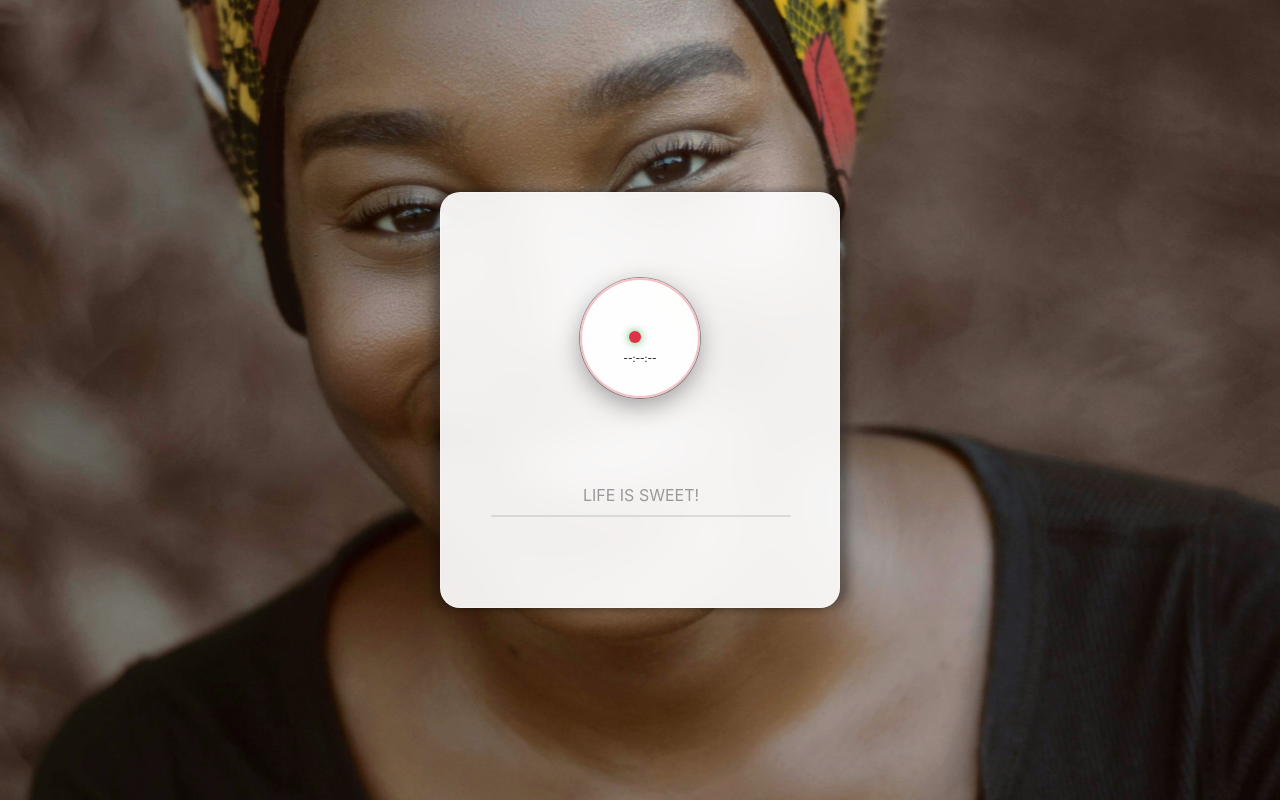
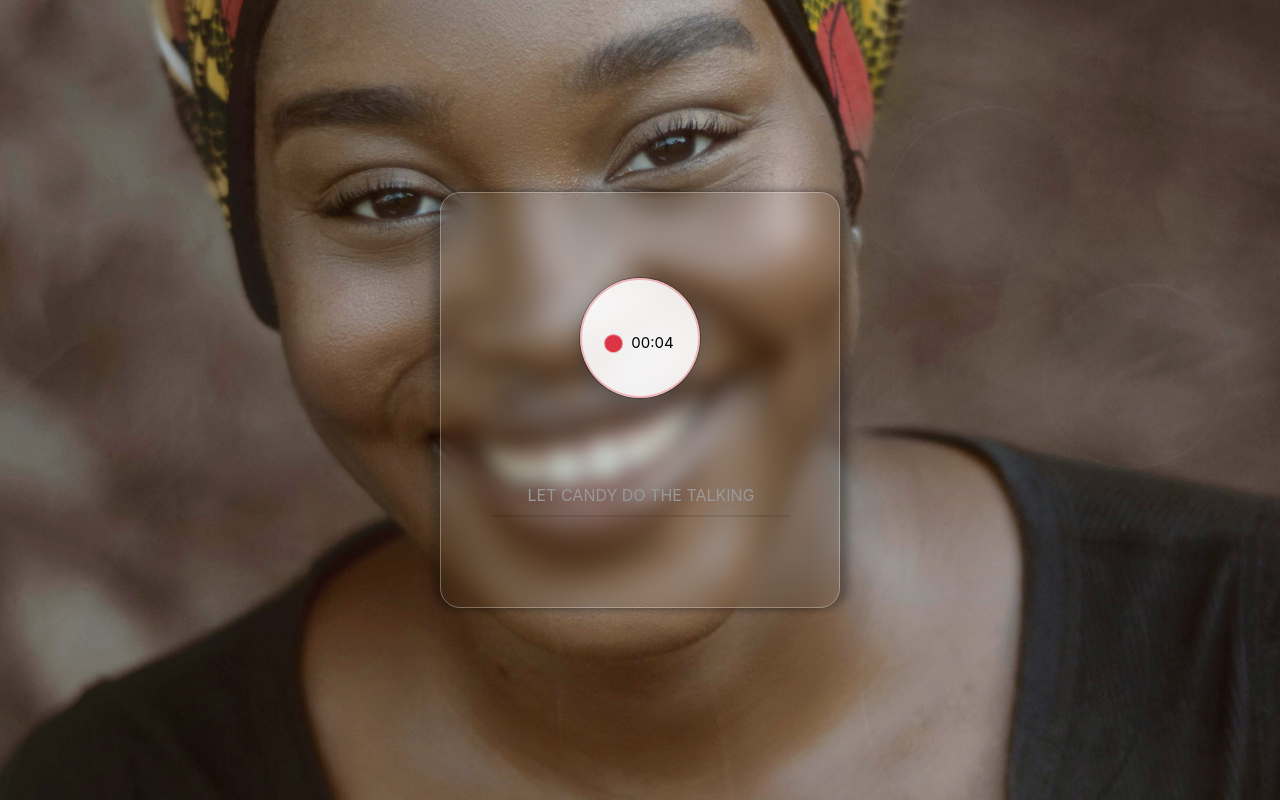
Before and after one commit to Taofeek-Kehinde/Mikibump-s-Calling-Center-Project, a React (Vite) app: page / in a window 1280 px wide. Built offline with nearby package versions, Linux system fonts and the light colour scheme; no server answers; the database is empty.

Commit message:
Audio added

```diff
--- a/src/assets/dashboard.css
+++ b/src/assets/dashboard.css
@@ -81,8 +81,8 @@
   display: flex;
   flex-direction: column;
   gap: 40px;
-  background: rgba(255, 255, 255, 0.92);
-  backdrop-filter: blur(20px);
+  background: transparent;
+  backdrop-filter: blur(10px);
   border-radius: 20px;
  box-shadow:
   -8px 0 10px rgba(0, 0, 0, 0.3),
@@ -130,8 +130,8 @@
 
 .live-dot {
   display: inline-block;
-  width: 12px;
-  height: 12px;
+  width: 15px;
+  height: 15px;
   background-color: #28a745;
   border-radius: 50%;
   box-shadow: 0 0 8px rgba(40, 167, 69, 0.8);
@@ -186,8 +186,9 @@
 }
 
 .live-indicator-container.offline .live-dot {
-  animation: none;
+  animation: pulse 3s infinite;
   margin-right: 8px;
+
 }
 .live-indicator-container.offline {
   cursor: default;
@@ -243,10 +244,11 @@
 }
 
 .live-dot {
-  width: 12px;
-  height: 12px;
+  /* width: 12px; */
+  /* height: 12px; */
   background: green;
   border-radius: 50%;
+  margin-top: -10px;
   animation: pulseDot 1.5s ease-in-out infinite;
 }
 
@@ -310,12 +312,13 @@
 }
 
 .time {
-  font-size: 10px;
+  font-size: 15px;
+  margin-top: -10px;
 }
 
 .live-time {
-  /* margin-top: -10px; */
-  font-size: 12px;
+  margin-top: -10px;
+  font-size: 15px;
   color: #555;
 }
 
@@ -586,7 +589,7 @@ input {
   .live-pointer {
     top: 80%;
     position: absolute;
-pointer-events: auto;
+    pointer-events: auto;
     left: 55%;
     transform: translateX(62px) translateY(-50%);
   }
@@ -786,6 +789,20 @@ pointer-events: auto;
   color: red;
 }
 
+
+@keyframes pulse {
+  0%, 100% {
+    transform: scale(1);
+    box-shadow: 0 0 15px rgba(241, 45, 10, 0.6);
+  }
+  50% {
+    transform: scale(1.2);
+    box-shadow: 0 0 0 10px rgba(184, 22, 38, 0);
+  }
+}
+
+
+
 /* animation: move text from right to left */
 @keyframes slide-right-to-left {
   0% {
--- a/src/assets/dashboard.tsx
+++ b/src/assets/dashboard.tsx
@@ -25,6 +25,7 @@ function Dashboard() {
   const [pulse, setPulse] = useState(true);
   const [typedText] = useState('');
   const [userHasInteracted, setUserHasInteracted] = useState(false);
+  const [offlineElapsedTime, setOfflineElapsedTime] = useState<number>(0);
 
   const {
     isLive,
@@ -162,6 +163,20 @@ useEffect(() => {
     prevIsLiveRef.current = isLive;
   }, [isLive]);
 
+  // Offline elapsed time counter
+  useEffect(() => {
+    if (isLive) {
+      setOfflineElapsedTime(0);
+      return;
+    }
+
+    const interval = setInterval(() => {
+      setOfflineElapsedTime(prev => prev + 1);
+    }, 1000);
+
+    return () => clearInterval(interval);
+  }, [isLive]);
+
   const handleSubmit = (e: React.FormEvent) => {
     e.preventDefault();
     if (code.trim()) {
@@ -288,11 +303,9 @@ useEffect(() => {
                 >
                   <div className="live-indicator">
   <div className="live-row">
-    <span className="live-texts"></span>
     <span className="live-dot"></span>
+    <span className="live-time">{formatTime(countdownTime)}</span>
   </div>
-
-  <span className="live-time">{formatTime(countdownTime)}</span>
 </div>
                   <motion.div
                     className="live-pulse"
@@ -317,13 +330,9 @@ useEffect(() => {
               >
                 <div className="live-indicator">
                   <div className="live-rows">
-                  <span className="live-dot" style={{ background: '#dc3545' }}></span>
-                 <span className='live-text'></span>
-                </div>
-               <span className="time">
-       {formatLastSeen(lastSeen)}
-    </span>
-
+                    <span className="live-dot" style={{ background: '#dc3545' }}></span>
+                    <span className="time">{formatTime(offlineElapsedTime)}</span>
+                  </div>
                 </div>
               </motion.div>
             )}
@@ -358,7 +367,7 @@ useEffect(() => {
                 className="code-input"
                 required
               /> */}
-             <div className='placeholder'>LIFE IS SWEET!</div>
+             <div className='placeholder'>LET CANDY DO THE TALKING</div>
 
 
               <motion.div
--- a/src/pages/AdminLogin.tsx
+++ b/src/pages/AdminLogin.tsx
@@ -3,7 +3,7 @@ import { useState } from 'react';
 import Admin from '../Admin.tsx';
 import './AdminLogin.css';
 
-const ADMIN_PASSWORD = 'mikibumps123';
+const ADMIN_PASSWORD = '123';
 
 function AdminLogin() {
   const [password, setPassword] = useState('');
```
Also changed, not shown: 1 other file (tests, documents, lock files or other folders).
